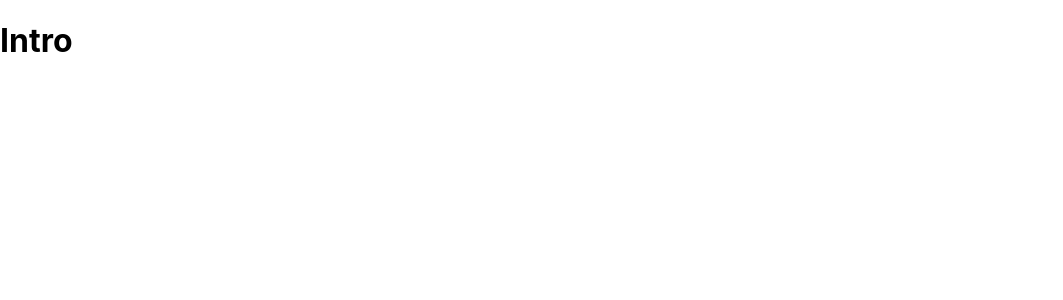
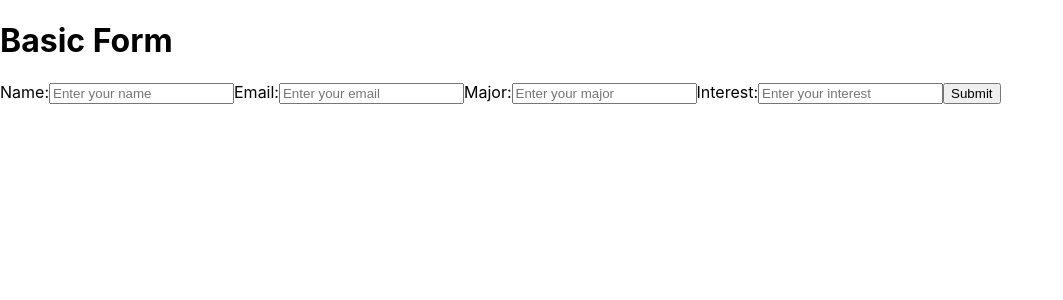
Before and after one commit to emilyjiji/gatoraidays, a React (Create React App) app: page / in a window 1280 px wide. Shown: the top 300 px of the page, without its empty margins (0-1063 px from the left). Built offline with nearby package versions, Linux system fonts and the light colour scheme; the HTML template or start-up script is replaced by a standard one.

Commit message:
made basic form html

```diff
--- a/src/components/Intro.js
+++ b/src/components/Intro.js
@@ -1,11 +1,33 @@
-import React from "react";
+import React, {useState} from "react";
+
 
 const Intro = () => {
+
+    const [name, setName] = useState("");
+    const [email, setEmail] = useState("");
+    const [major, setMajor] = useState("");
+    const [interest, setInterest] = useState("");
+
     return (
-        <div className="intro">
-            <h1>Intro</h1>
+        <div className="container">
+          <h1>Basic Form</h1>
+          <form>
+            <label htmlFor="name">Name:</label>
+            <input type="text" id="name" name="name" placeholder="Enter your name" onChange={(e) => setName(e.target.value)}/>
+
+            <label htmlFor="email">Email:</label>
+            <input type="text" id="email" name="email" placeholder="Enter your email" />
+
+            <label htmlFor="major">Major:</label>
+            <input type="text" id="major" name="major" placeholder="Enter your major" />
+
+            <label htmlFor="interest">Interest:</label>
+            <input type="text" id="interest" name="interest" placeholder="Enter your interest" />
+
+            <input type="submit" value="Submit" />
+          </form>
         </div>
-    );
+      );
 }
 
 export default Intro;
```
